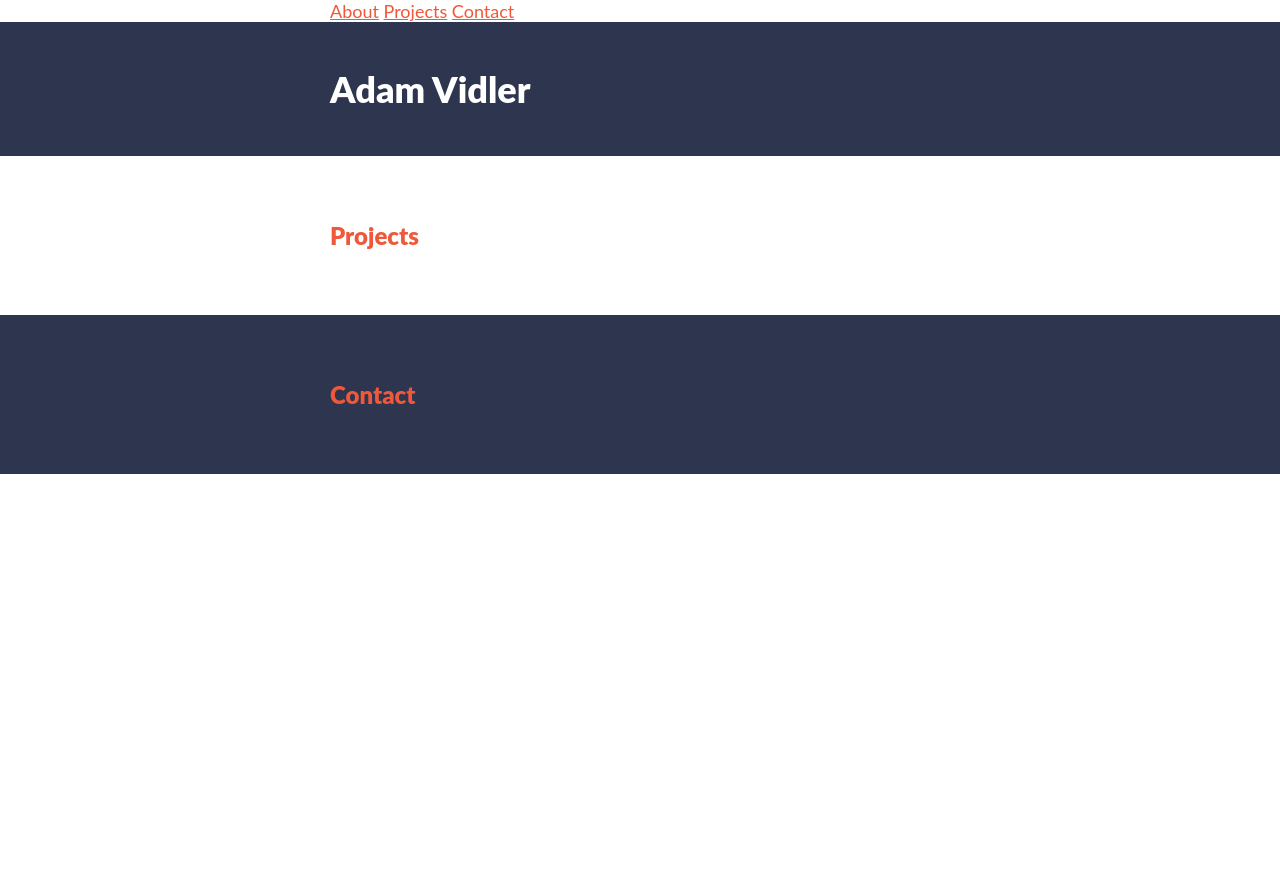
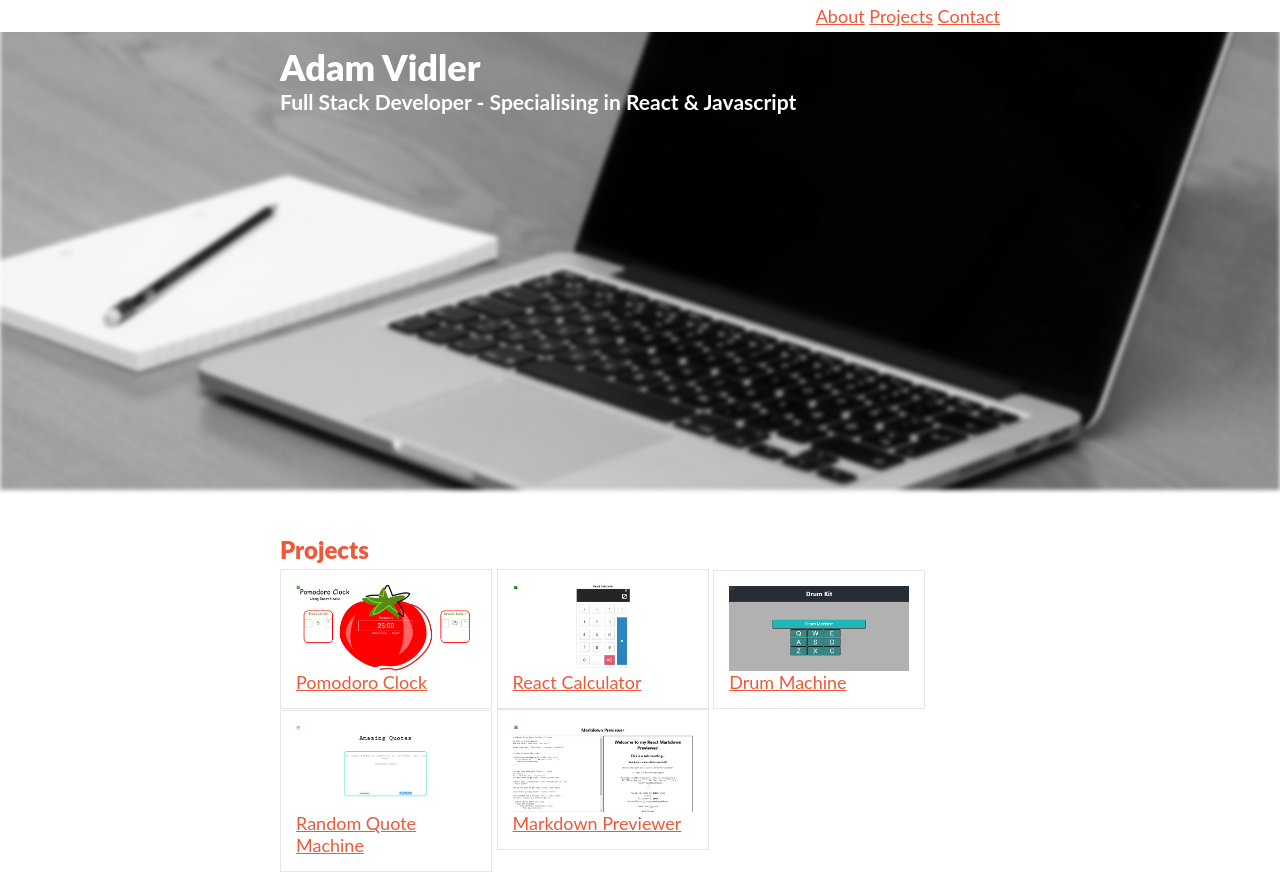
Before and after one commit to avidler/avidler.github.io, a plain HTML site: page index.html in a window 1280 px wide. Shown: the top 875 px of the page. Before the commit the page ends 800 px from the top, so only its background shows below. Drawn offline with Linux system fonts and the light colour scheme.

Commit message:
Added projects

```diff
--- a/css/style.css
+++ b/css/style.css
@@ -1,8 +1,19 @@
+* {
+
+    padding: 0;
+    margin: 0;
+    scroll-behavior: smooth;
+  }
+
 body {
     margin: 0;
     font-size: 18px;
     font-family: 'Lato', sans-serif;
     color: #2e354f;
+}
+
+div {
+
 }
 
 h1,
@@ -21,6 +32,7 @@ h1 {
 h2 {
     font-size: 24px;
     color: #ef5839;
+    padding-bottom: 5px;
 }
 
 a {
@@ -34,10 +46,45 @@ a:focus {
 
 /* Layout */
 
+nav {
+    text-align: right;
+    padding: 5px 0;
+    display: flex;
+    position: fixed;
+    width: 100%;
+    background: white;
+    top: 0px;
+    justify-content: flex-end;
+    z-index: 1;
+
+}
+
 header {
-    background: #2e354f;
+
     padding: 45px 0;
     color: #fff;
+    min-height: 50%;
+    position: relative;
+}
+
+header::before {
+    content: "";
+    top: 0;
+    left: 0;
+    width: 100%;
+    height: 100%;
+    position: absolute;
+    background-image: url(../assets/header-bg.jpg);
+    background-size: cover;
+    background-position: 0 -150px;
+    z-index: -1;
+    filter: grayscale(100%) blur(2px);
+    -webkit-filter: grayscale(100%) blur(2px);
+}
+
+.header-inner {
+    position: relative;
+
 }
 
 section {
@@ -45,17 +92,58 @@ section {
 }
 
 .container {
-    width: 620px;
+    width: 720px;
     margin: 0 auto;
 }
 
+@media (max-width: 650px) {
+    .container {
+        width: 90%;
+    }
+}
+
 .projects {
-    width: 620px;
     margin: 0 auto;
     padding: 45px 0;
+    display: flex;
 }
 
 .contact {
     background: #2e354f;
     color: #fff;
 }
+
+.project-tile {
+    width: 25%;
+    margin: 0;
+    display: inline-flex;
+}
+
+@media (max-width: 650px) {
+    .project-tile {
+        width: 90%;
+    }
+}
+
+.project-tile {
+    background-color: white;
+    border: 0.1px solid #e6e6e6;
+    color: var(--brown);
+    transform: scale(1, 1);
+    transition: transform 0.2s, box-shadow 0.2s;
+    padding: 15px;
+  }
+
+  .project-tile a img{
+    max-width: 100%;
+        -webkit-transform: scale(1);
+      transform: scale(1);
+      -webkit-transition: .6s ease-in-out;
+      transition: .6s ease-in-out;
+  }
+
+  .project-tile a img:hover {
+    -webkit-transform: scale(1.1);
+      transform: scale(1.1);
+    z-index: 5;
+  }
--- a/index.html
+++ b/index.html
@@ -16,14 +16,52 @@
     </nav>
 
     <header id="about">
-        <div class="container">
-            <h1>Adam Vidler</h1>
+        <div class="header-inner">
+            <div class="container">
+                <h1>Adam Vidler</h1>
+                <h3>Full Stack Developer - Specialising in React & Javascript</h3>
+            </div>
         </div>
     </header>
 
     <section class="projects" id="projects">
         <div class="container">
             <h2>Projects</h2>
+
+            <div class="project-tile">
+                <a href="https://avidler-pomorodo-clock.netlify.com/"class="project-a" target="_blank">
+                <img src="./assets/ss-pomodoro-clock.PNG" at="random quote">
+                <span class="project-name">Pomodoro Clock</span>
+                </a>
+            </div>
+
+            <div class="project-tile">
+                <a href="https://avidler-javascript-calculator.netlify.com/"class="project-a" target="_blank">
+                <img src="./assets/ss-react-calculator.PNG" alt="react calculator">
+                <span class="project-name">React Calculator</span>
+                </a>
+            </div>
+
+            <div class="project-tile">
+                <a href="https://avidler-drum-machine.netlify.com/"class="project-a" target="_blank">
+                <img src="./assets/ss-drum-machine.PNG" alt="drum machine">
+                <span class="project-name">Drum Machine</span>
+                </a>
+            </div>
+
+            <div class="project-tile">
+                <a href="https://avidler-random-quote-machine.netlify.com/"class="project-a" target="_blank">
+                <img src="./assets/ss-random-quote.PNG" alt="random quote machine">
+                <span class="project-name">Random Quote Machine</span>
+                </a>
+            </div>
+
+            <div class="project-tile">
+                <a href="https://avidler-markdown-previewer.netlify.com/"class="project-a" target="_blank">
+                <img src="./assets/ss-markdown-preview.PNG">
+                <span class="project-name">Markdown Previewer</span>
+                </a>
+            </div>
         </div>
     </section>
 
```
Also changed, not shown: assets/header-bg.jpg (added), assets/ss-drum-machine.PNG (added), assets/ss-markdown-preview.PNG (added), assets/ss-pomodoro-clock.PNG (added), assets/ss-random-quote.PNG (added), assets/ss-react-calculator.PNG (added), 1 other file.
